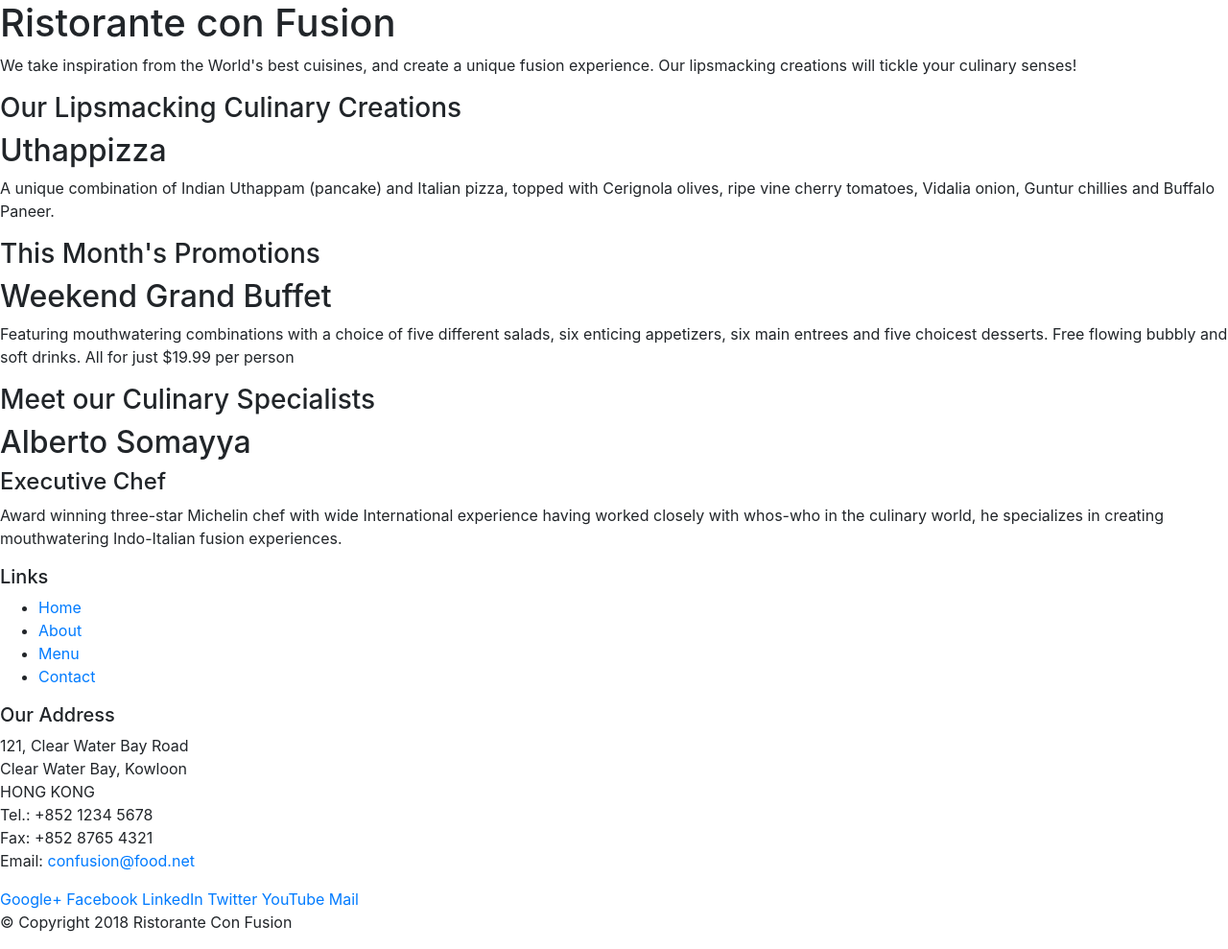
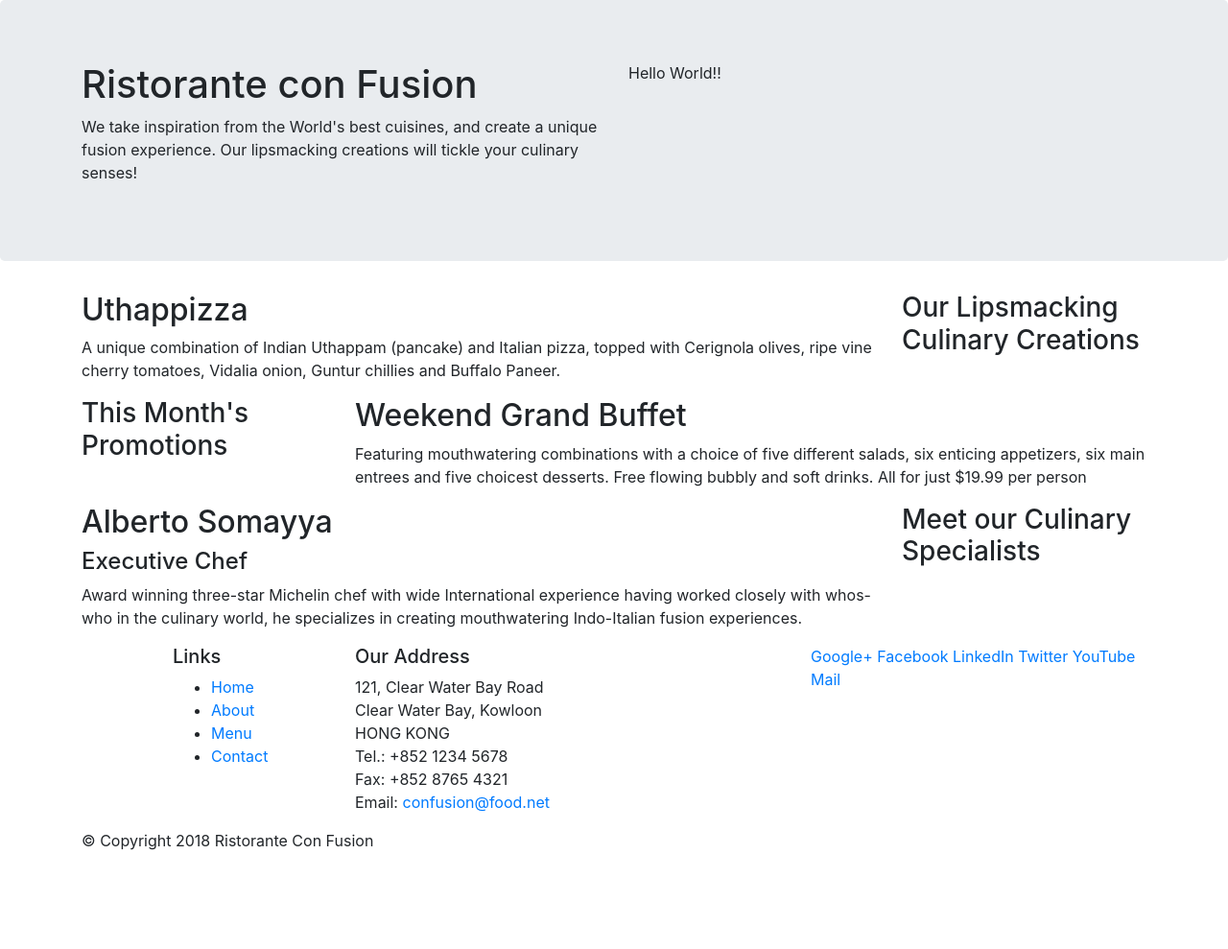
Before and after one commit to nanusharma2001/Bootstrap4, a website: page index.html in a window 1280 px wide. Shown: the whole page at 96% size. After the commit the page ends 904 px from the top, so only its background shows below. Drawn offline with nearby package versions, Linux system fonts and the light colour scheme.

Commit message:
Bootstrap Grid Part-1

```diff
--- a/index.html
+++ b/index.html
@@ -14,46 +14,47 @@
 
 <body>
 
-    <header>
-        <div>
-            <div>
-                <div>
+    <header class="jumbotron">
+        <div class="container">
+            <div class="row">
+                <div class="col-12 col-sm-6">
                     <h1>Ristorante con Fusion</h1>
                     <p>We take inspiration from the World's best cuisines, and create a unique fusion experience. Our lipsmacking creations will tickle your culinary senses!</p>
                 </div>
-                <div>
+                <div class="col-12 col-sm-6">
+                    Hello World!!
                 </div>
             </div>
         </div>
     </header>
 
-    <div>
-        <div>
-            <div>
+    <div class= "container">
+        <div class="row">
+            <div class="col-12 col-sm-4 order-sm-last col-md-3">
                 <h3>Our Lipsmacking Culinary Creations</h3>
             </div>
-            <div>
+            <div class="col col-sm order-sm-first col-md"> <!--IT shows for small sizes it will be stacked and take 12 cols and for small to medium it will take 8 cols and for md to xl it will take 9 cols-->
                 <h2>Uthappizza</h2>
                 <p>A unique combination of Indian Uthappam (pancake) and Italian pizza, topped with Cerignola olives, ripe vine cherry tomatoes, Vidalia onion, Guntur chillies and Buffalo Paneer.</p>
             </div>
         </div>
 
 
-        <div>
-            <div>
+        <div class="row">
+            <div class="col-12 col-sm-4 col-md-3">
                 <h3>This Month's Promotions</h3>
             </div>
-            <div>
+            <div class="col col-sm col-md">
                 <h2>Weekend Grand Buffet</h2>
                 <p>Featuring mouthwatering combinations with a choice of five different salads, six enticing appetizers, six main entrees and five choicest desserts. Free flowing bubbly and soft drinks. All for just $19.99 per person </p>
             </div>
         </div>
 
-        <div>
-            <div>
+        <div class="row">
+            <div class="col-12 col-sm-4 order-sm-last col-md-3">
                 <h3>Meet our Culinary Specialists</h3>
             </div>
-            <div>
+            <div class="col col-sm order-sm-first col-md">
                 <h2>Alberto Somayya</h2>
                 <h4>Executive Chef</h4>
                 <p>Award winning three-star Michelin chef with wide International experience having worked closely with whos-who in the culinary world, he specializes in creating mouthwatering Indo-Italian fusion experiences. </p>
@@ -62,9 +63,9 @@
     </div>
 
     <footer>
-        <div>
-            <div>
-                <div>
+        <div class="container">
+            <div class="row">
+                <div class="col-4 offset-1 col-sm-2"> <!--Here as we didn't mentioned anything offset will be applied all the way from extra small to xl-->
                     <h5>Links</h5>
                     <ul>
                         <li><a href="#">Home</a></li>
@@ -73,7 +74,7 @@
                         <li><a href="#">Contact</a></li>
                     </ul>
                 </div>
-                <div>
+                <div class="col-7 col-sm-5 ">
                     <h5>Our Address</h5>
                     <address>
 		              121, Clear Water Bay Road<br>
@@ -84,7 +85,7 @@
 		              Email: <a href="mailto:confusion@food.net">confusion@food.net</a>
 		           </address>
                 </div>
-                <div>
+                <div class="col-12 col-sm-4">
                     <div>
                         <a href="http://google.com/+">Google+</a>
                         <a href="http://www.facebook.com/profile.php?id=">Facebook</a>
@@ -95,8 +96,8 @@
                     </div>
                 </div>
            </div>
-           <div>
-                <div>
+           <div class="row">
+                <div class="col-auto">
                     <p>© Copyright 2018 Ristorante Con Fusion</p>
                 </div>
            </div>
```
